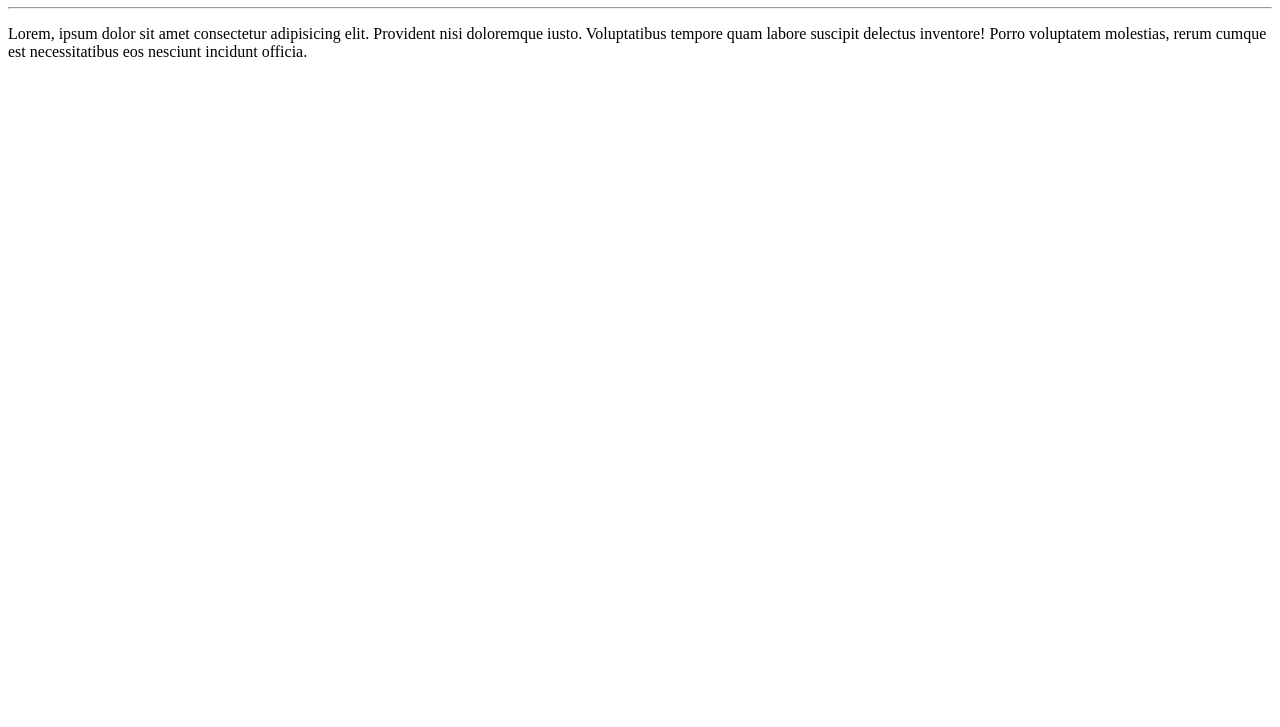
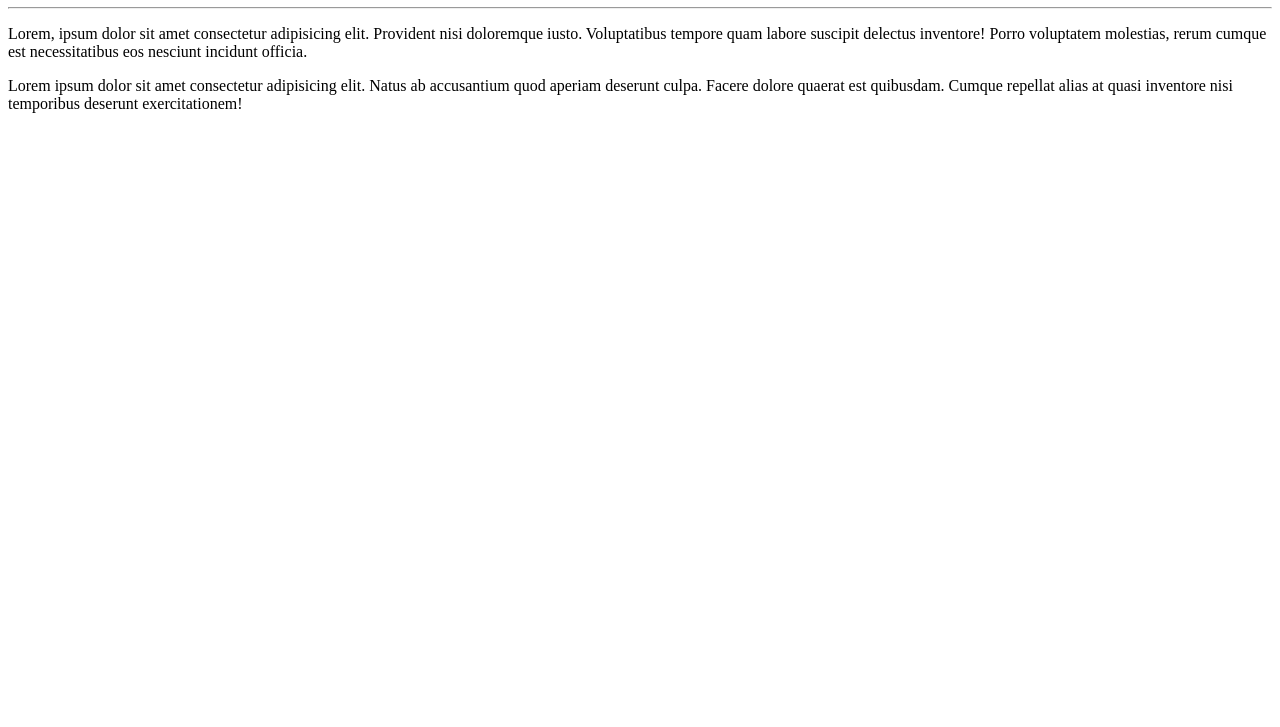
Before and after one commit to 99623089Rony/OLA-MUNDO, a plain HTML site: page SITE-EXEMPLOS/index.html in a window 1280 px wide. Shown: the part 73-800 px from the top of the page. Drawn offline with Linux system fonts and the light colour scheme.

Commit message:
mais uma

```diff
--- a/SITE-EXEMPLOS/index.html
+++ b/SITE-EXEMPLOS/index.html
@@ -11,3 +11,4 @@
     <p>Lorem, ipsum dolor sit amet consectetur adipisicing elit. Provident nisi doloremque iusto. Voluptatibus tempore quam labore suscipit delectus inventore! Porro voluptatem molestias, rerum cumque est necessitatibus eos nesciunt incidunt officia.</p>
 </body>
 </html>
+<p>Lorem ipsum dolor sit amet consectetur adipisicing elit. Natus ab accusantium quod aperiam deserunt culpa. Facere dolore quaerat est quibusdam. Cumque repellat alias at quasi inventore nisi temporibus deserunt exercitationem!</p>
```
